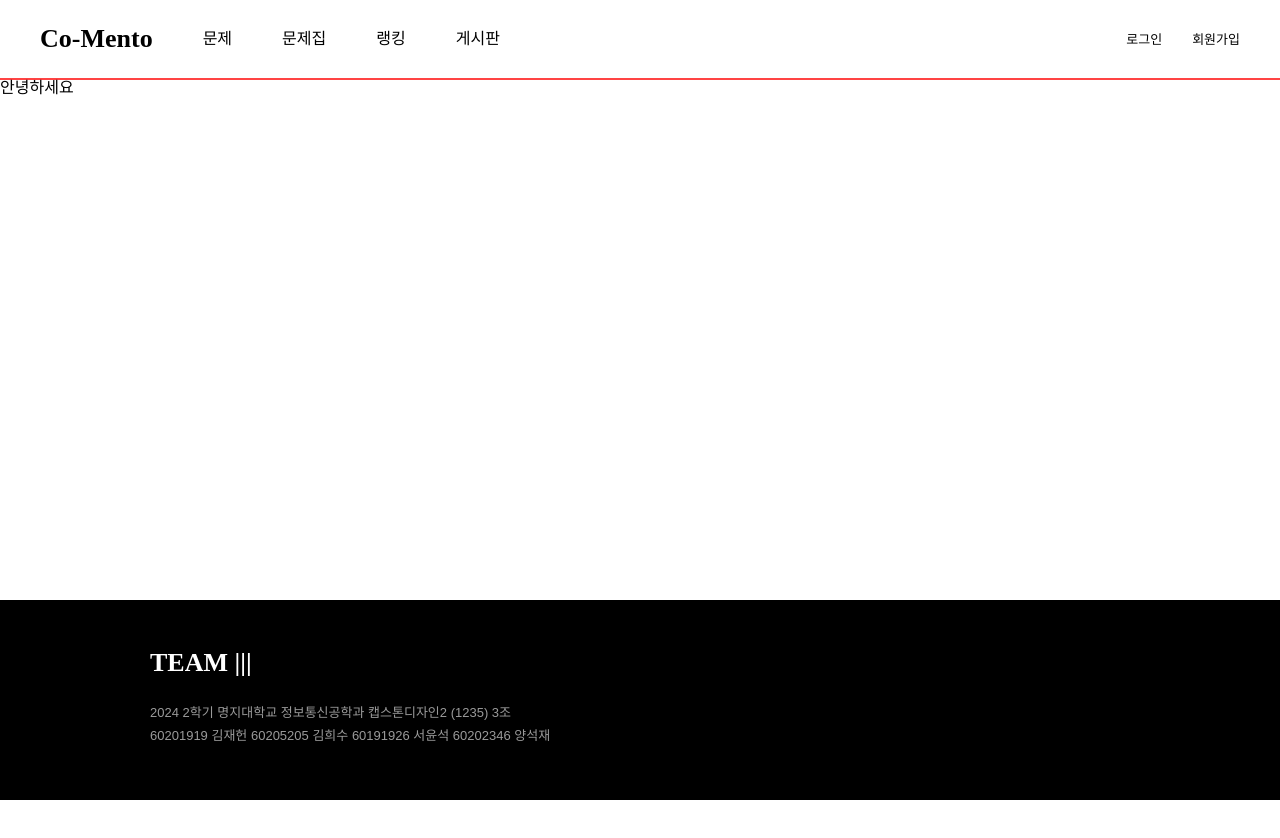
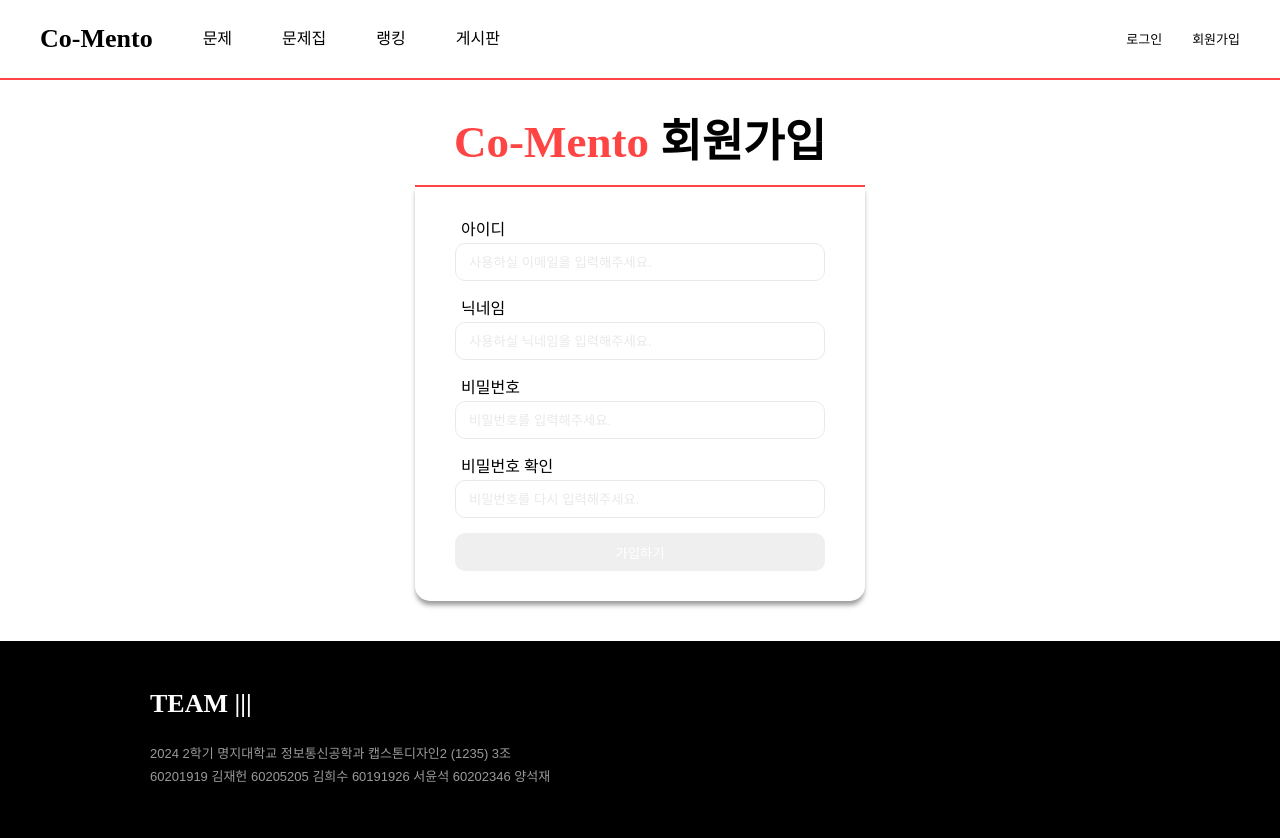
Before and after one commit to Heesu01/co-mento, a React (Create React App) app: page /auth/join in a window 1280 px wide. Shown: the top 838 px of the page. Before the commit the page ends 800 px from the top, so only its background shows below. Built offline with nearby package versions, Linux system fonts and the light colour scheme.

Commit message:
회원가입 페이지 : 아이디, 닉네임, 비밀번호, 비밀번호 확인 Input 기능

```diff
--- a/src/pages/Join.js
+++ b/src/pages/Join.js
@@ -1,7 +1,194 @@
 import React from "react";
+import { useForm } from "react-hook-form";
+import { useNavigate } from "react-router-dom";
+import styled from "styled-components";
 
 const Join = () => {
-  return <div>안녕하세요</div>;
+  const navigate = useNavigate();
+  const {
+    register,
+    handleSubmit,
+    formState: { errors },
+    watch,
+    trigger,
+  } = useForm();
+
+  const onSubmit = (data) => {
+    if (!errors.confirmPassword) {
+      navigate("/");
+    }
+  };
+
+  const error = undefined;
+
+  const password = watch("password");
+
+
+  return(
+    <Container>
+      <Logo>Co-Mento <span style={{ color: 'black' }}>회원가입</span> </Logo>
+      <JoinBox onSubmit={handleSubmit(onSubmit)}>
+        <Title>아이디</Title>
+        <Input
+          placeholder="사용하실 이메일을 입력해주세요."
+          {...register("id", {
+            required: "아이디를 입력해주세요.",
+            minLength: {
+              value: 6,
+              message: "아이디는 6자 이상이어야 합니다.",
+            },
+            maxLength: {
+              value: 15,
+              message: "아이디는 15자 이하이어야 합니다.",
+            },
+            pattern: {
+              value: /^[a-zA-Z0-9]+$/,
+              message: "아이디는 영문과 숫자만 입력 가능합니다.",
+            },
+          })}
+          onBlur={() => trigger("id")}
+        />
+        {errors.id && <Error>{errors.id.message}</Error>}
+
+        <Title>닉네임</Title>
+        <Input
+          placeholder="사용하실 닉네임을 입력해주세요."
+          {...register("name", {
+            required: "닉네임를 입력해주세요.",
+            minLength: {
+              value: 2,
+              message: "닉네임는 2자 이상이어야 합니다.",
+            },
+            maxLength: {
+              value: 10,
+              message: "닉네임는 10자 이하이어야 합니다.",
+            },
+            pattern: {
+              value: /^[a-zA-Z0-9]+$/,
+              message: "닉네임는 영문과 숫자만 입력 가능합니다.",
+            },
+          })}
+          onBlur={() => trigger("name")}
+        />
+        {errors.name && <Error>{errors.name.message}</Error>}
+
+        <Title>비밀번호</Title>
+        <Input
+          type="password"
+          placeholder="비밀번호를 입력해주세요."
+          {...register("password", {
+            required: "비밀번호를 입력해주세요.",
+            minLength: {
+              value: 8,
+              message: "비밀번호는 8자 이상이어야 합니다.",
+            },
+            maxLength: {
+              value: 15,
+              message: "비밀번호는 15자 이하이어야 합니다.",
+            },
+            pattern: {
+              value: /^(?=.*[a-zA-Z])(?=.*\d)(?=.*[!@#$%^&*])/,
+              message: "비밀번호는 영문, 숫자, 특수문자를 포함해야 합니다.",
+            },
+          })}
+          onBlur={() => trigger("password")}
+        />
+        {errors.password && <Error>{errors.password.message}</Error>}
+
+        <Title>비밀번호 확인</Title>
+        <Input
+          type="password"
+          placeholder="비밀번호를 다시 입력해주세요."
+          {...register("confirmPassword", {
+            required: "비밀번호를 다시 입력해주세요.",
+            validate: (value) =>
+              value === password || "비밀번호가 일치하지 않습니다.",
+          })}
+          onBlur={() => trigger("confirmPassword")}
+        />
+        {errors.confirmPassword && <Error>{errors.confirmPassword.message}</Error>}
+
+        <Btn type="submit">가입하기</Btn>
+      </JoinBox>
+    </Container>
+  )
 };
 
+const Container = styled.div`
+  width: 100%;
+  display: flex;
+  flex-direction: column;
+  align-items: center;
+  justify-content: center;
+  gap: 20px;
+`;
+
+const Logo = styled.div`
+  margin-top: 40px;
+  ${(props) => props.theme.fonts.logo};
+  font-size: 45px;
+  color: ${(props) => props.theme.colors.red};
+`;
+const JoinBox = styled.form`
+  width: 450px;
+  height: auto;
+  border-top: 2px solid ${(props) => props.theme.colors.red};
+  border-radius: 0 0 15px 15px;
+  box-shadow: 0px 5px 5px -1px ${(props) => props.theme.colors.gray};
+  display: flex;
+  flex-direction: column;
+  gap: 5px;
+  padding: 20px 40px;
+`;
+const Title = styled.div`
+  margin-left: 6px;
+  margin-top: 15px;
+`;
+const Input = styled.input`
+  width: 100%;
+  height: 38px;
+  border-radius: 10px;
+  border: 1px solid ${(props) => props.theme.colors.gray2};
+  padding-left: 13px;
+
+  &::placeholder {
+    color: ${(props) => props.theme.colors.gray2};
+  }
+  &:focus {
+    outline: 1.4px solid ${(props) => props.theme.colors.red};
+    border: none;
+  }
+`;
+const P = styled.p`
+  margin-top: 10px;
+  font-size: 13px;
+  display: flex;
+  justify-content: flex-end;
+  color: ${(props) => props.theme.colors.gray};
+  margin-right: 10px;
+
+  span {
+    color: ${(props) => props.theme.colors.pink};
+    margin-left: 5px;
+    cursor: pointer;
+  }
+`;
+const Btn = styled.button`
+  height: 38px;
+  border-radius: 10px;
+  background-color: ${(props) => props.theme.colors.pink};
+  margin: 10px 0;
+  color: ${(props) => props.theme.colors.white};
+
+  &:hover {
+    background-color: ${(props) => props.theme.colors.red};
+  }
+`;
+const Error = styled.div`
+  color: red;
+  font-size: 12px;
+  margin-left: 6px;
+  margin-top: 5px;
+`;
+
 export default Join;
```
